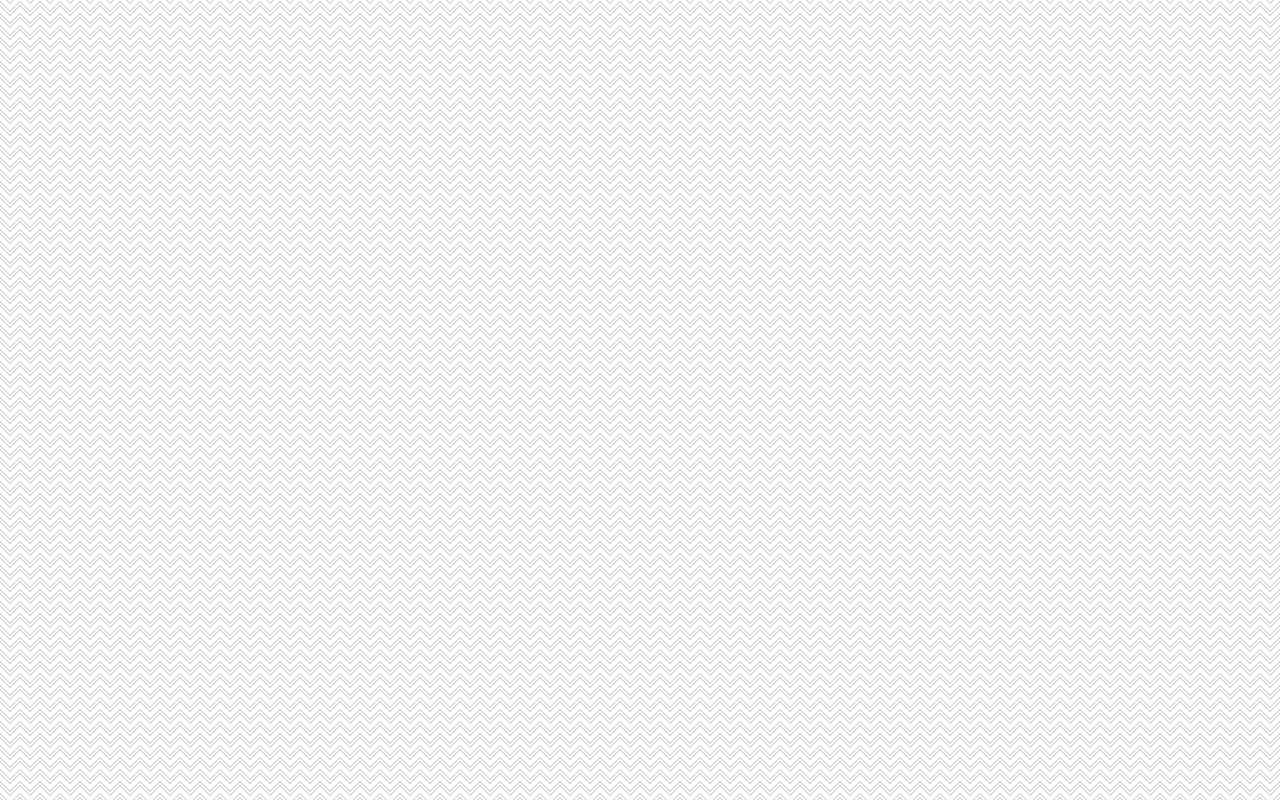
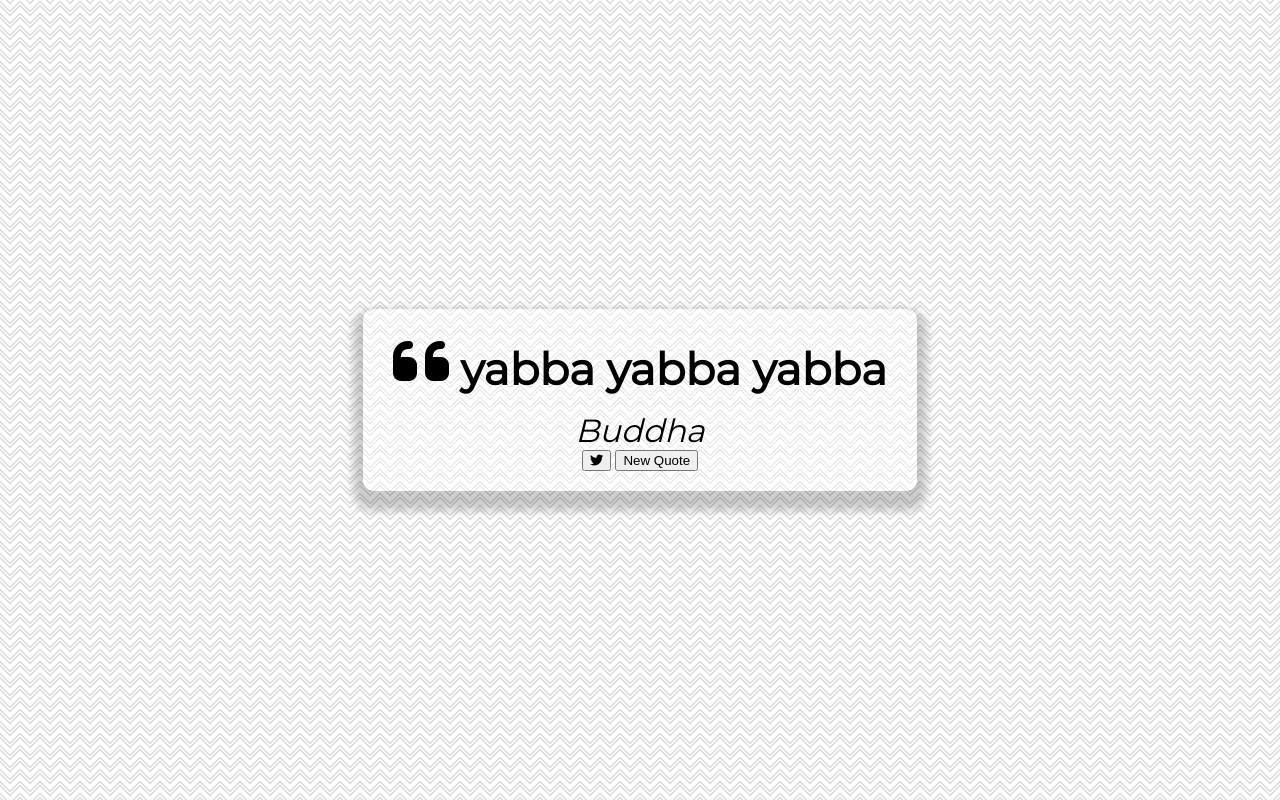
Before and after one commit to ad-lo/quote-machine, a plain HTML site: page index.html in a window 1280 px wide. Drawn offline with Linux system fonts and the light colour scheme.

Commit message:
Add files via upload

```diff
--- a/index.html
+++ b/index.html
@@ -11,6 +11,28 @@
 </head>
 <body>
 
+
+  <div class="quote-container" id="quote-container">
+
+  <!-- Quote -->
+  <div class="quote-text">
+    <i class="fas fa-quote-left"></i>
+    <span id="quote">yabba yabba yabba</span>
+  </div>
+  <!-- Author -->
+  <div class="quote-author">
+    <span id="author">Buddha</span>
+  </div>
+
+ <!-- Buttons -->
+ <div class="button-container">
+  <button class="twitter-button" id="twitter" title="Tweet This!">
+    <i class="fab fa-twitter"></i>
+  </button>
+  <button id="new-quote">New Quote</button>
+ </div>
+</div>
+
   <!-- script -->
   <script src="script.js"></script>
 </body>
--- a/style.css
+++ b/style.css
@@ -17,3 +17,41 @@ display: flex;
 align-items: center;
 justify-content: center;
 }
+
+.quote-container {
+  width: auto;
+  max-width: 900px;
+  padding: 20px 30px;
+  border-radius: 10px;
+  background: rgba(255, 255, 255, 0.4);
+  box-shadow: 0 10px 10px 10px rgba(0, 0, 0, 0.2);
+}
+
+.quote-text {
+  font-size: 2.75rem;
+}
+
+.long-quote {
+  font-size: 2rem;
+}
+
+.fa-quote-left {
+  font-size: 4rem;
+}
+
+.quote-author {
+  margin-top: 15px;
+  font-size: 2rem;
+  font-weight: 400;
+  font-style: italic;
+}
+
+/* media Query */
+@media screen and (max-width: 1000px) {
+  .quote-container {
+    margin: auto 10px;
+  }
+  .quote-text {
+    font-size: 2.5rem;
+  }
+}
```
